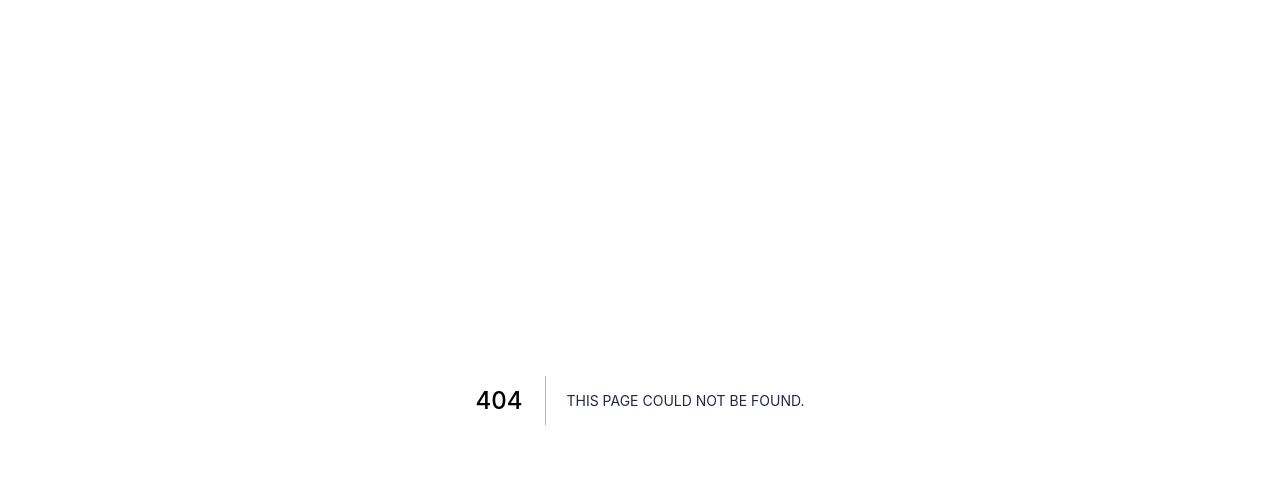
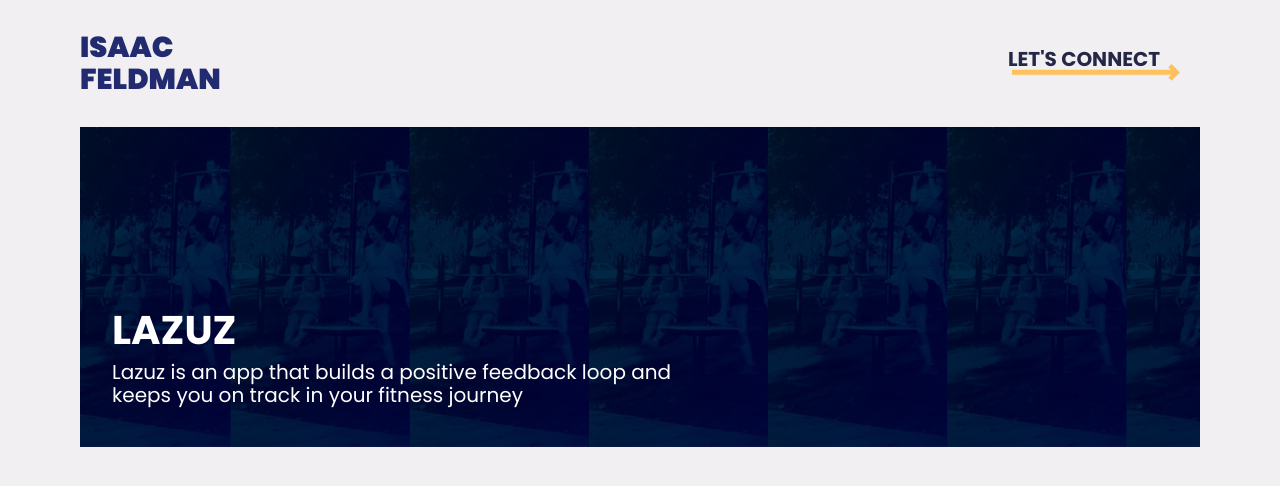
Before and after one commit to isaaacme/this.portfolio, a Next.js app: page /lazuz in a window 1280 px wide. Before the commit this address had no page. Shown: the top 486 px of the page. Built offline with nearby package versions, Linux system fonts and the light colour scheme.

Commit message:
making inner project pages

```diff
--- /dev/null
+++ b/src/components/InnerPageHeader.jsx
@@ -0,0 +1,14 @@
+import React from "react";
+import ProjectTitle from "../components/ProjectTitle";
+import Header from "../components/Header";
+
+function InnerPageHeader() {
+  return (
+    <header>
+      <Header />
+      <ProjectTitle />
+    </header>
+  );
+}
+
+export default InnerPageHeader;
--- /dev/null
+++ b/src/components/ProjectTitle.jsx
@@ -0,0 +1,16 @@
+import React from "react";
+import Styles from "../styles/ProjectTitle.module.css";
+
+function ProjectTitle() {
+  return (
+    <div className={Styles.ProjectTitle}>
+      <h1>LAZUZ</h1>
+      <p>
+        Lazuz is an app that builds a positive feedback loop and keeps you on
+        track in your fitness journey
+      </p>
+    </div>
+  );
+}
+
+export default ProjectTitle;
--- /dev/null
+++ b/src/pages/lazuz.js
@@ -0,0 +1,17 @@
+import Head from "next/head";
+import StyleSheet from "../styles/Layout.module.css";
+import InnerPageHeader from "../components/InnerPageHeader";
+export default function Lazuz() {
+  return (
+    <div className={StyleSheet.PageContainer}>
+      <Head>
+        <title>isaac feldman - web stuff maker</title>
+        <meta
+          name="viewport"
+          content="width=device-width, initial-scale=1"
+        ></meta>
+      </Head>
+      <InnerPageHeader />
+    </div>
+  );
+}
--- /dev/null
+++ b/src/styles/ProjectTitle.module.css
@@ -0,0 +1,20 @@
+.ProjectTitle {
+  margin: 2rem 0 4rem;
+  background-color: var(--main-color);
+  background-blend-mode: multiply;
+  background-image: url(/imgs/lazuz.png);
+  background-size: 16% 100%;
+  background-position: 16% center;
+  height: 320px;
+  display: flex;
+  flex-direction: column;
+  align-items: flex-start;
+  justify-content: flex-end;
+  padding: 2rem;
+  color: white;
+}
+
+.ProjectTitle p {
+  max-width: 48ch;
+  padding: 0.5rem 0;
+}
```
Also changed, not shown: src/pages/deskspace.js (added, +15 -0 lines), src/pages/logofolio.js (added, +16 -0 lines), src/pages/schooolday.js (added, +15 -0 lines).
